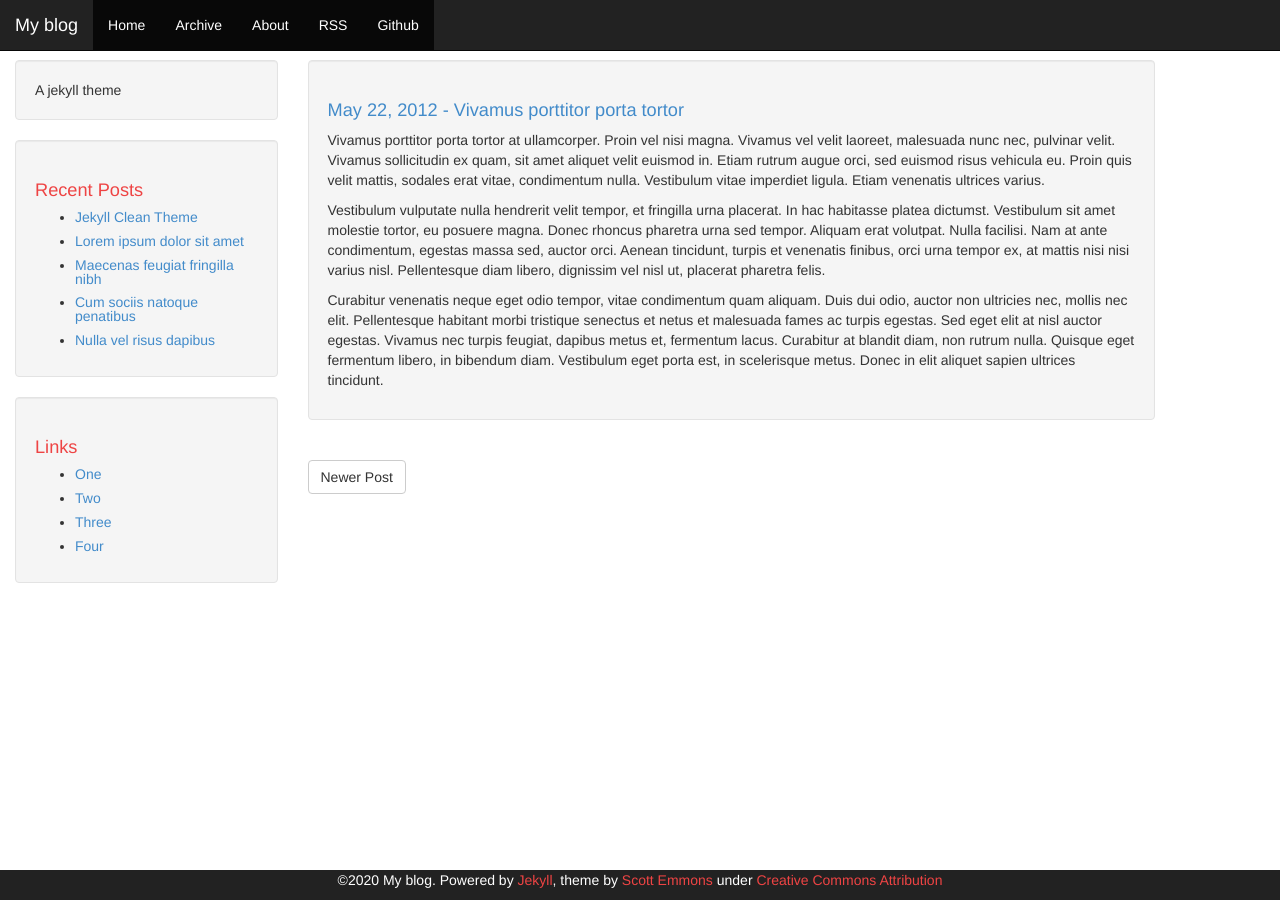
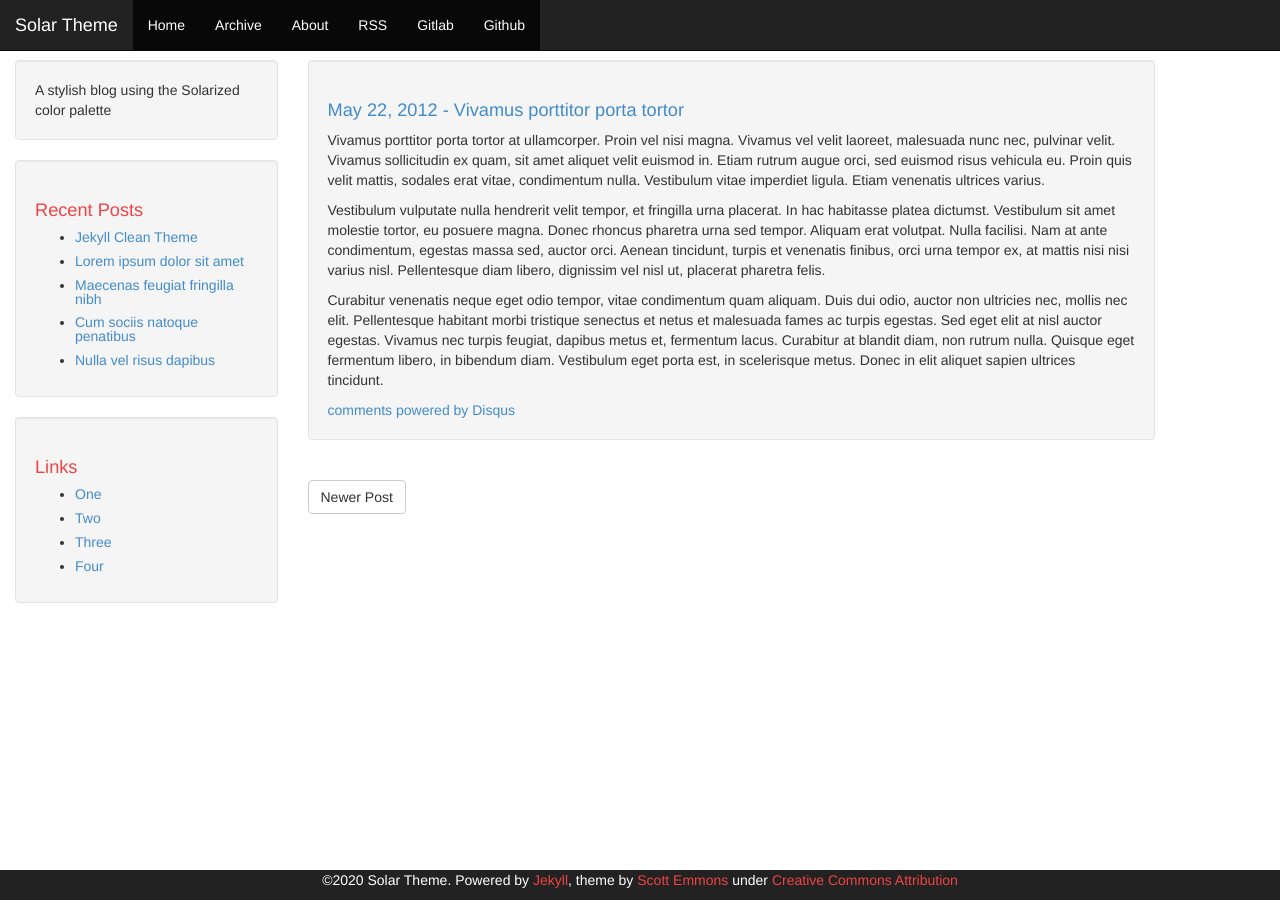
Before and after one commit to KANIKIG/steamsv.github.io, a Jekyll site: the page built from _posts/2012-05-22-Vivamus-porttitor-porta-tortor.md, in a window 1280 px wide. Built offline with Jekyll 4.4.1, drawn with Linux system fonts in a browser that asks for light colours; some of the changed lines change nothing that is shown.

Commit message:
Update _config.yml

```diff
--- a/_config.yml
+++ b/_config.yml
@@ -1,40 +1,9 @@
-# Jekyll configuration
+name: Solar Theme
+url: http://example.org
+description: A stylish blog using the Solarized color palette
 
-name: My blog
-description: A jekyll theme
+permalink: /:year/:month/:day/:title/
+paginate: 10
 
-# url is currently only used only for the RSS feed in feed.xml
-url: https://scotte.github.io/jekyll-clean
-
-# baseurl will often be '', but for a project page on gh-pages, it needs to
-# be the project name.
-# *** IMPORTANT: If your local "jekyll serve" throws errors change this to '' or
-#     run it like so: jekyll serve --baseurl=''
-baseurl: /jekyll-clean
-
-# These can be '' to hide the Github or Gitlab nav buttons
-github: 'scotte/jekyll-clean'
-gitlab: ''
-
-# Set this to your UA-# value, or '' to disable the block completely
-gaaccount: ''
-
-# The 'comments' setting enables comments. You'll need to select either
-# disqus or isso below to choose a comment system. Individual posts can
-# override 'comments' to disable on a post-by-post basis.
-comments: true
-
-# Set this to your public isso URL to enable comments via isso. Set to '' to disable isso.
-isso: ''
-
-# Set this to your disqus shortname to enable comments via disqus. Set to '' to disable disqus.
-disqus: ''
-
-permalink: /:year/:month/:title
-paginate: 3
-
-highlighter: rouge
-markdown: kramdown
-gems: ['jekyll-paginate']
-
-exclude: ['README.md', 'LICENSE']
+gems: [jekyll-paginate]
+exclude: ['README.md', 'Gemfile.lock', 'Gemfile', 'Rakefile']
```
